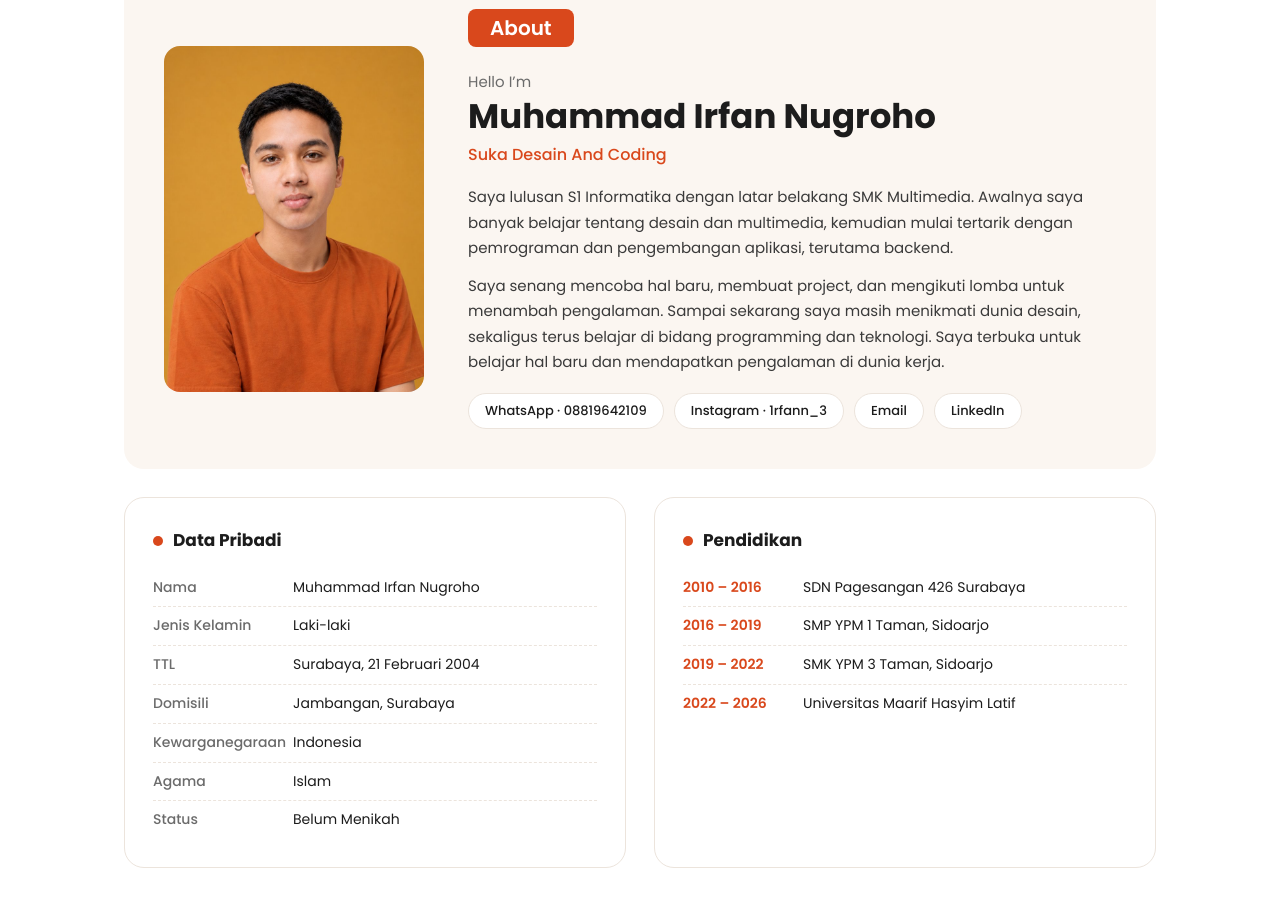
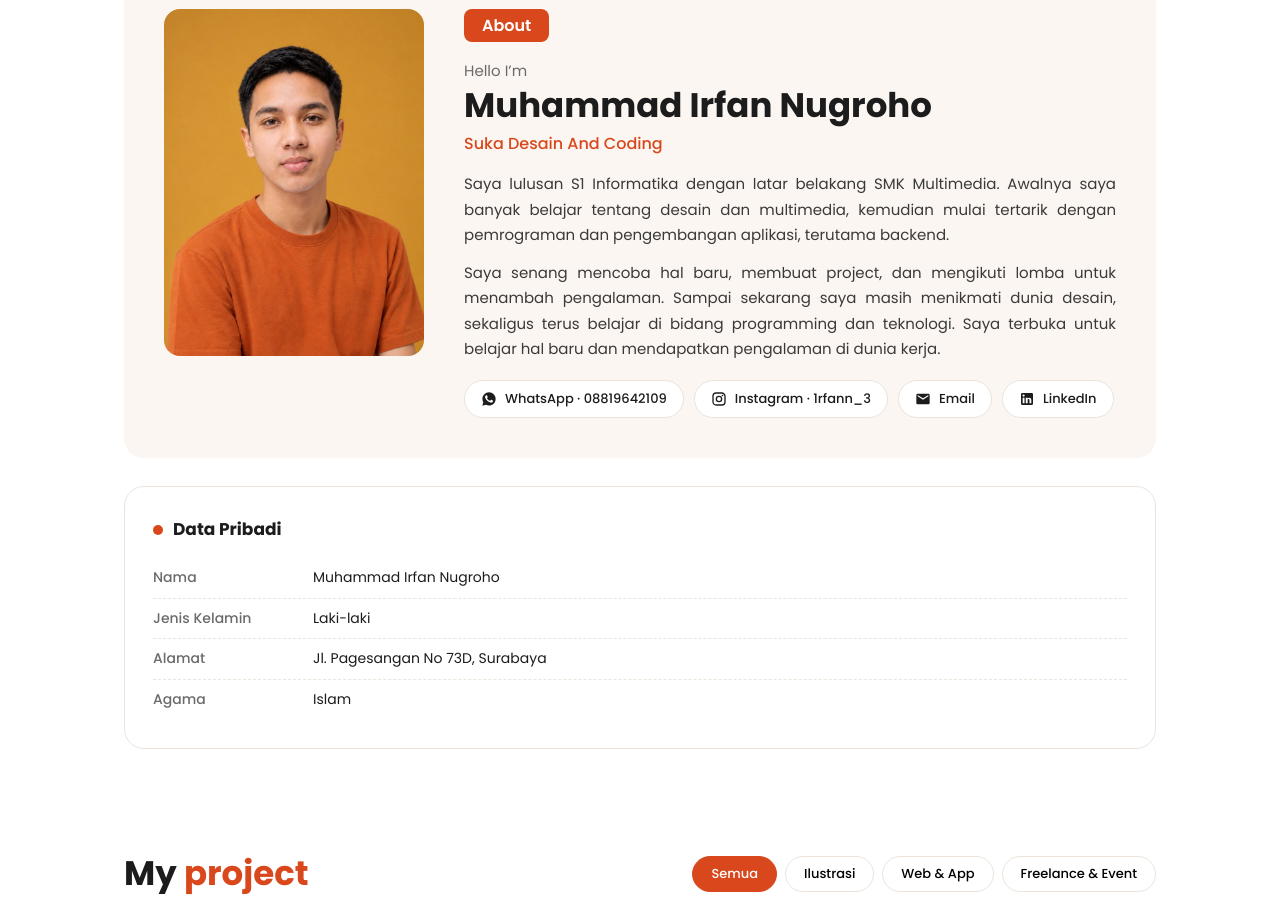
Before and after one commit to M-Irfann/MyPortfolio, a plain HTML site: page index.html in a window 1280 px wide. Shown: the part 480-1386 px from the top of the page. Drawn offline with Linux system fonts and the light colour scheme.

Commit message:
Fix my biodata

```diff
--- a/index.html
+++ b/index.html
@@ -1,3 +1,5 @@
+
+
 <!DOCTYPE html>
 <html lang="id">
 <head>
@@ -21,8 +23,6 @@ header{position:sticky;top:0;z-index:20;background:rgba(255,255,255,.92);backdro
 .nav{display:flex;align-items:center;justify-content:space-between;height:60px}
 .logo{font-weight:700;font-size:15px}
 .logo span{color:var(--accent)}
-.dots{display:flex;gap:6px}.dots i{width:10px;height:10px;border-radius:50%;display:block}
-.dots i:nth-child(1){background:#e8402a}.dots i:nth-child(2){background:#f5b82e}.dots i:nth-child(3){background:#4cc24a}
 nav ul{display:flex;gap:28px;list-style:none;font-size:14px;font-weight:500}
 nav a:hover{color:var(--accent)}
 .burger{display:none;background:none;border:0;font-size:24px;cursor:pointer;color:var(--ink)}
@@ -35,25 +35,33 @@ nav a:hover{color:var(--accent)}
 
 /* sections */
 section{padding:72px 0}
-.badge{display:inline-block;background:var(--accent);color:#fff;font-weight:600;font-size:20px;padding:2px 22px;border-radius:8px;margin-bottom:22px}
-.about{background:var(--soft);border-radius:var(--r);padding:40px;display:grid;grid-template-columns:260px 1fr;gap:44px;align-items:center}
-.photo{aspect-ratio:3/4;border-radius:16px;overflow:hidden;background:#f0a63a}
+.badge{display:inline-block;background:var(--accent);color:#fff;font-weight:600;font-size:16px;padding:3px 18px;border-radius:8px;margin-bottom:16px}
+
+.about{background:var(--soft);border-radius:var(--r);padding:40px;display:grid;grid-template-columns:260px 1fr;gap:40px;align-items:start}
+.photo{aspect-ratio:3/4;border-radius:16px;overflow:hidden;background:#f0a63a;cursor:pointer;position:relative;transition:transform .25s,box-shadow .25s}
+.photo:hover{transform:translateY(-3px);box-shadow:0 10px 24px rgba(0,0,0,.12)}
 .photo img{width:100%;height:100%;object-fit:cover}
+.photo::after{content:"🔍 Perbesar";position:absolute;bottom:10px;right:10px;background:rgba(0,0,0,.6);color:#fff;font-size:11px;padding:3px 10px;border-radius:999px;opacity:0;transition:.2s}
+.photo:hover::after{opacity:1}
+
+.about-head{margin-bottom:14px}
 .about small{display:block;color:var(--mute);font-size:15px}
 .about h1{font-size:clamp(24px,3.4vw,34px);line-height:1.25;margin-bottom:4px}
-.role{color:var(--accent);font-weight:500;margin-bottom:16px}
-.about p{color:#3a3a3a;font-size:15px;margin-bottom:12px}
+.role{color:var(--accent);font-weight:500}
+
+.about-desc p{color:#3a3a3a;font-size:15px;margin-bottom:12px;text-align:justify;hyphens:auto}
 .contacts{display:flex;flex-wrap:wrap;gap:10px;margin-top:18px}
-.contacts a{display:inline-flex;align-items:center;gap:8px;border:1px solid var(--line);background:#fff;border-radius:999px;padding:6px 16px;font-size:13px;font-weight:500}
+.contacts a{display:inline-flex;align-items:center;gap:8px;border:1px solid var(--line);background:#fff;border-radius:999px;padding:7px 16px;font-size:13px;font-weight:500;transition:.2s}
+.contacts a svg{width:16px;height:16px;fill:currentColor;flex-shrink:0}
 .contacts a:hover{border-color:var(--accent);color:var(--accent)}
 
-.info{display:grid;grid-template-columns:1fr 1fr;gap:28px;margin-top:28px}
+/* Data Pribadi single card */
+.info{margin-top:28px}
 .card{border:1px solid var(--line);border-radius:var(--r);padding:28px}
 .card h3{font-size:17px;margin-bottom:14px}
 .card h3::before{content:"";display:inline-block;width:10px;height:10px;border-radius:50%;background:var(--accent);margin-right:10px}
-.row{display:grid;grid-template-columns:130px 1fr;gap:10px;font-size:14px;padding:7px 0;border-bottom:1px dashed var(--line)}
+.row{display:grid;grid-template-columns:150px 1fr;gap:10px;font-size:14px;padding:8px 0;border-bottom:1px dashed var(--line)}
 .row:last-child{border:0}.row b{font-weight:500;color:var(--mute)}
-.edu .row{grid-template-columns:110px 1fr}.edu .row b{color:var(--accent);font-weight:600}
 
 /* projects */
 .head{display:flex;align-items:center;justify-content:space-between;gap:16px;flex-wrap:wrap;margin-bottom:26px}
@@ -77,6 +85,9 @@ section{padding:72px 0}
 .modal{position:fixed;inset:0;z-index:50;background:rgba(15,15,15,.82);display:none;align-items:center;justify-content:center;padding:20px}
 .modal.open{display:flex}
 .box{background:#fff;border-radius:var(--r);max-width:960px;width:100%;max-height:92vh;overflow:auto;padding:26px}
+.box.photo-modal{max-width:460px;text-align:center}
+.box.photo-modal h3{margin-top:4px;clear:none}
+.box.photo-modal img{max-height:75vh;width:auto;margin:14px auto 0;border-radius:14px}
 .box h3{font-size:22px}.box small{color:var(--accent);font-weight:600}
 .box p{color:#444;font-size:14px;margin:8px 0 18px}
 .shots{display:grid;grid-template-columns:repeat(2,1fr);gap:14px}
@@ -93,7 +104,7 @@ section{padding:72px 0}
 footer{text-align:center;color:var(--mute);font-size:13px;padding:28px 0 40px}
 
 /* tablet & mobile */
-@media(max-width:900px){.grid{grid-template-columns:repeat(2,1fr)}.info{grid-template-columns:1fr}}
+@media(max-width:900px){.grid{grid-template-columns:repeat(2,1fr)}}
 @media(max-width:720px){
  .burger{display:block}
  nav ul{position:absolute;top:60px;left:0;right:0;background:#fff;flex-direction:column;gap:0;border-bottom:1px solid var(--line);display:none}
@@ -102,11 +113,24 @@ footer{text-align:center;color:var(--mute);font-size:13px;padding:28px 0 40px}
  section{padding:48px 0}
  .wrap{padding:0 18px}
  .hero{min-height:240px}
- .about{grid-template-columns:1fr;padding:26px 22px;gap:24px;text-align:center}
- .photo{max-width:230px;margin:0 auto}
- .contacts{justify-content:center}
+
+ /* Hilangkan badge About di mobile */
+ .badge{display:none}
+
+ .about{grid-template-columns:1fr;padding:26px 20px;gap:18px}
+ .photo{width:125px;height:125px;aspect-ratio:1/1;border-radius:50%;margin:0 auto;border:3px solid #fff;box-shadow:0 6px 16px rgba(0,0,0,.08)}
+ .photo::after{display:none}
+ .about-head{text-align:center}
+ .about-desc p{text-align:justify;font-size:14px}
+
+ /* Tombol kontak hanya menampilkan icon di mobile */
+ .contacts{justify-content:center;gap:12px}
+ .contacts a{width:42px;height:42px;padding:0;justify-content:center}
+ .contacts a svg{width:18px;height:18px}
+ .contacts a span{display:none}
+
  .grid{grid-template-columns:1fr}
- .row,.edu .row{grid-template-columns:100px 1fr}
+ .row{grid-template-columns:115px 1fr}
  .shots{grid-template-columns:1fr}
  .head{flex-direction:column;align-items:flex-start}
 }
@@ -124,7 +148,6 @@ footer{text-align:center;color:var(--mute);font-size:13px;padding:28px 0 40px}
       <li><a href="#contact">Contact</a></li>
     </ul>
   </nav>
-  <div class="dots"><i></i><i></i><i></i></div>
   <button class="burger" id="burger" aria-label="Menu">☰</button>
 </div></header>
 
@@ -134,19 +157,37 @@ footer{text-align:center;color:var(--mute);font-size:13px;padding:28px 0 40px}
 
 <section id="about" style="padding-top:48px"><div class="wrap">
   <div class="about">
-    <div class="photo"><img src="images/foto.jpg" alt="Foto Muhammad Irfan Nugroho"></div>
+    <div class="photo" id="profilePhoto" title="Klik untuk memperbesar foto">
+      <img src="images/foto.jpg" alt="Foto Muhammad Irfan Nugroho">
+    </div>
     <div>
+      <div class="about-head">
         <span class="badge">About</span>
         <small>Hello I’m</small>
         <h1>Muhammad Irfan Nugroho</h1>
         <div class="role">Suka Desain And Coding</div>
+      </div>
+      <div class="about-desc">
         <p>Saya lulusan S1 Informatika dengan latar belakang SMK Multimedia. Awalnya saya banyak belajar tentang desain dan multimedia, kemudian mulai tertarik dengan pemrograman dan pengembangan aplikasi, terutama backend.</p>
         <p>Saya senang mencoba hal baru, membuat project, dan mengikuti lomba untuk menambah pengalaman. Sampai sekarang saya masih menikmati dunia desain, sekaligus terus belajar di bidang programming dan teknologi. Saya terbuka untuk belajar hal baru dan mendapatkan pengalaman di dunia kerja.</p>
+      </div>
       <div class="contacts">
-        <a href="https://wa.me/628819642109" target="_blank" rel="noopener">WhatsApp · 08819642109</a>
-        <a href="https://instagram.com/1rfann_3" target="_blank" rel="noopener">Instagram · 1rfann_3</a>
-        <a href="mailto:irfannugroho320@gmail.com">Email</a>
-        <a href="https://www.linkedin.com/in/irfan-nugroho-453000222/" target="_blank" rel="noopener">LinkedIn</a>
+        <a href="https://wa.me/628819642109" target="_blank" rel="noopener" aria-label="WhatsApp">
+          <svg viewBox="0 0 24 24"><path d="M12.04 2C6.58 2 2.13 6.45 2.13 11.91c0 1.75.46 3.45 1.32 4.95L2.05 22l5.25-1.38c1.45.79 3.08 1.21 4.74 1.21 5.46 0 9.91-4.45 9.91-9.91C21.95 6.45 17.5 2 12.04 2zm5.82 14.01c-.24.68-1.41 1.3-1.96 1.38-.51.08-1.15.11-1.86-.12-.43-.14-.98-.32-1.69-.63-2.97-1.28-4.91-4.27-5.06-4.47-.15-.2-1.21-1.61-1.21-3.07 0-1.46.76-2.18 1.03-2.48.27-.3.59-.37.79-.37.2 0 .39 0 .56.01.18.01.42-.07.66.5.24.59.83 2.02.9 2.17.07.15.12.32.02.52-.1.2-.15.32-.3.5-.15.17-.31.38-.44.51-.15.15-.3.31-.13.61.17.3.76 1.25 1.63 2.03 1.12 1 2.06 1.31 2.36 1.46.3.15.47.12.64-.07.17-.2.74-.86.94-1.16.2-.3.39-.25.66-.15.27.1 1.72.81 2.01.96.3.15.49.22.56.34.08.13.08.73-.16 1.41z"/></svg>
+          <span>WhatsApp · 08819642109</span>
+        </a>
+        <a href="https://instagram.com/1rfann_3" target="_blank" rel="noopener" aria-label="Instagram">
+          <svg viewBox="0 0 24 24"><path d="M7.8 2h8.4C19.4 2 22 4.6 22 7.8v8.4a5.8 5.8 0 0 1-5.8 5.8H7.8C4.6 22 2 19.4 2 16.2V7.8A5.8 5.8 0 0 1 7.8 2zm-.2 2A3.6 3.6 0 0 0 4 7.6v8.8C4 18.39 5.61 20 7.6 20h8.8a3.6 3.6 0 0 0 3.6-3.6V7.6C20 5.61 18.39 4 16.4 4H7.6zm9.65 1.5a1.25 1.25 0 0 1 1.25 1.25A1.25 1.25 0 0 1 17.25 8 1.25 1.25 0 0 1 16 6.75a1.25 1.25 0 0 1 1.25-1.25zM12 7a5 5 0 0 1 5 5 5 5 0 0 1-5 5 5 5 0 0 1-5-5 5 5 0 0 1 5-5zm0 2a3 3 0 0 0-3 3 3 3 0 0 0 3 3 3 3 0 0 0 3-3 3 3 0 0 0-3-3z"/></svg>
+          <span>Instagram · 1rfann_3</span>
+        </a>
+        <a href="mailto:irfannugroho320@gmail.com" aria-label="Email">
+          <svg viewBox="0 0 24 24"><path d="M20 4H4c-1.1 0-2 .9-2 2v12c0 1.1.9 2 2 2h16c1.1 0 2-.9 2-2V6c0-1.1-.9-2-2-2zm0 4-8 5-8-5V6l8 5 8-5v2z"/></svg>
+          <span>Email</span>
+        </a>
+        <a href="https://www.linkedin.com/in/irfan-nugroho-453000222/" target="_blank" rel="noopener" aria-label="LinkedIn">
+          <svg viewBox="0 0 24 24"><path d="M19 3a2 2 0 0 1 2 2v14a2 2 0 0 1-2 2H5a2 2 0 0 1-2-2V5a2 2 0 0 1 2-2h14m-.5 15.5v-5.3a3.26 3.26 0 0 0-3.26-3.26c-.85 0-1.84.52-2.28 1.3v-1.11h-2.79v8.37h2.79v-4.93c0-.77.62-1.4 1.39-1.4a1.4 1.4 0 0 1 1.4 1.4v4.93h2.75M6.88 8.56a1.68 1.68 0 0 0 1.68-1.68c0-.93-.75-1.69-1.68-1.69a1.69 1.69 0 0 0-1.69 1.69c0 .93.76 1.68 1.69 1.68m1.39 9.94v-8.37H5.5v8.37h2.77z"/></svg>
+          <span>LinkedIn</span>
+        </a>
       </div>
     </div>
   </div>
@@ -156,18 +197,8 @@ footer{text-align:center;color:var(--mute);font-size:13px;padding:28px 0 40px}
       <h3>Data Pribadi</h3>
       <div class="row"><b>Nama</b><span>Muhammad Irfan Nugroho</span></div>
       <div class="row"><b>Jenis Kelamin</b><span>Laki-laki</span></div>
-      <div class="row"><b>TTL</b><span>Surabaya, 21 Februari 2004</span></div>
-      <div class="row"><b>Domisili</b><span>Jambangan, Surabaya</span></div>
-      <div class="row"><b>Kewarganegaraan</b><span>Indonesia</span></div>
+      <div class="row"><b>Alamat</b><span>Jl. Pagesangan No 73D, Surabaya</span></div>
       <div class="row"><b>Agama</b><span>Islam</span></div>
-      <div class="row"><b>Status</b><span>Belum Menikah</span></div>
-    </div>
-    <div class="card edu">
-      <h3>Pendidikan</h3>
-      <div class="row"><b>2010 – 2016</b><span>SDN Pagesangan 426 Surabaya</span></div>
-      <div class="row"><b>2016 – 2019</b><span>SMP YPM 1 Taman, Sidoarjo</span></div>
-      <div class="row"><b>2019 – 2022</b><span>SMK YPM 3 Taman, Sidoarjo</span></div>
-      <div class="row"><b>2022 – 2026</b><span>Universitas Maarif Hasyim Latif</span></div>
     </div>
   </div>
 </div></section>
@@ -226,13 +257,23 @@ const grid=document.getElementById('grid'),modal=document.getElementById('modal'
 grid.innerHTML=P.map((p,n)=>`<article class="proj" data-c="${p.c}" data-n="${n}">
  <div class="th ${p.contain?'contain':''}"><img loading="lazy" src="images/${p.i[0]}.webp" alt="${p.t}"></div>
  <div class="tx"><small>${p.c==='Freelance'?'Freelance & Event':p.c}</small><h3>${p.t}</h3><p>${p.d.length>90?p.d.slice(0,88)+'…':p.d}</p></div></article>`).join('');
+
 grid.addEventListener('click',e=>{
   const a=e.target.closest('.proj'); if(!a) return;
   const p=P[a.dataset.n];
+  box.className='box';
   box.innerHTML=`<button class="close" aria-label="Tutup">×</button><small>${p.c}</small><h3>${p.t}</h3><p>${p.d}</p>
     <div class="shots ${p.i.length===1||p.one?'one':''}">${p.i.map(i=>`<img loading="lazy" src="images/${i}.webp" alt="${p.t}">`).join('')}</div>`;
   modal.classList.add('open');document.body.style.overflow='hidden';
 });
+
+document.getElementById('profilePhoto').addEventListener('click',()=>{
+  box.className='box photo-modal';
+  box.innerHTML=`<button class="close" aria-label="Tutup">×</button><h3>Muhammad Irfan Nugroho</h3>
+    <img src="images/foto.jpg" alt="Foto Muhammad Irfan Nugroho">`;
+  modal.classList.add('open');document.body.style.overflow='hidden';
+});
+
 const shut=()=>{modal.classList.remove('open');document.body.style.overflow=''};
 modal.addEventListener('click',e=>{if(e.target===modal||e.target.classList.contains('close'))shut()});
 document.addEventListener('keydown',e=>{if(e.key==='Escape')shut()});
```
Lines whose indentation alone changed are shown as unchanged.
